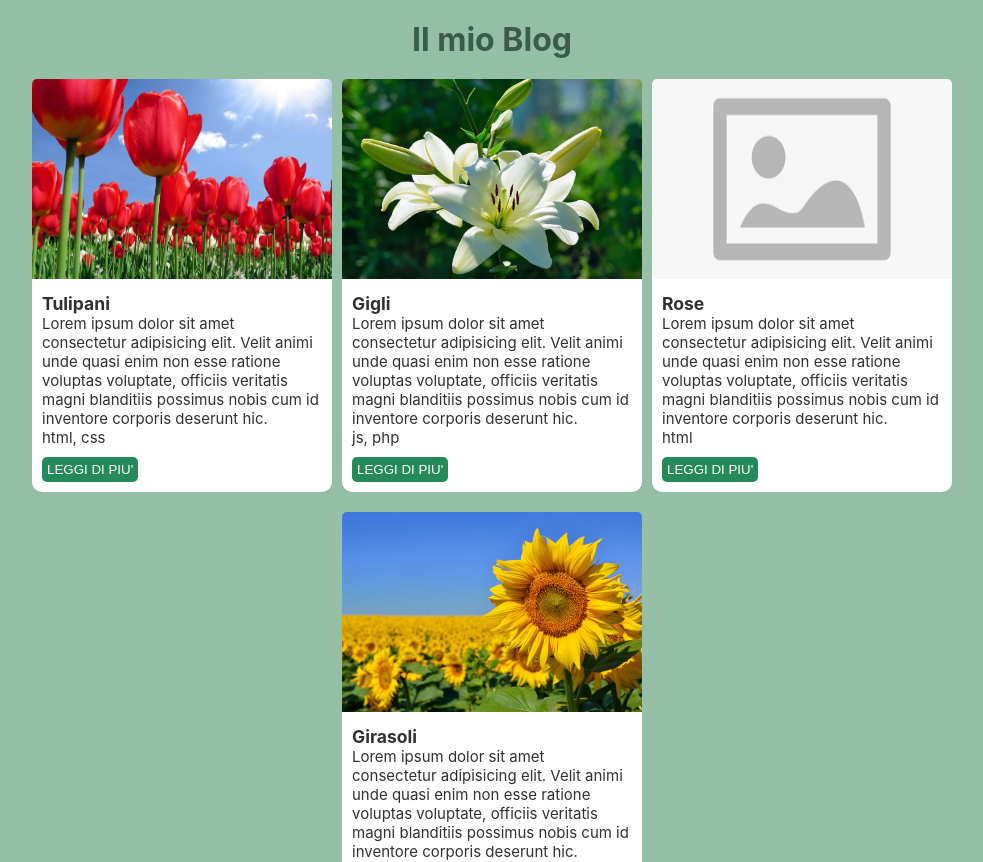
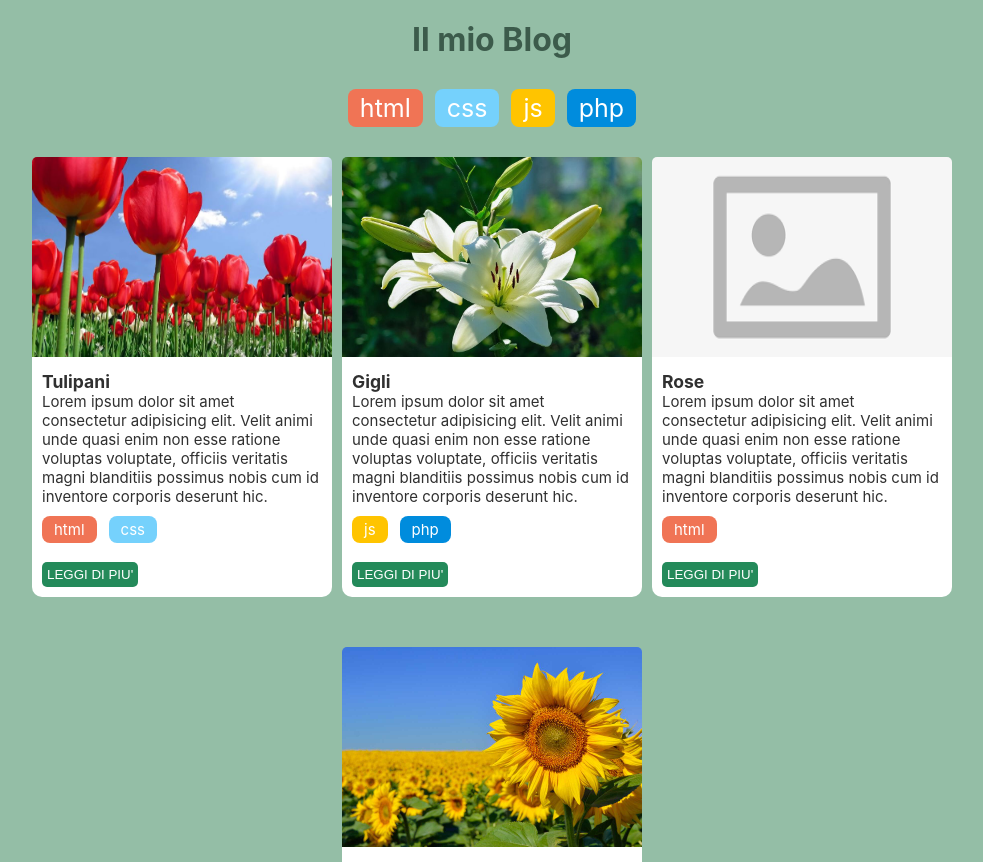
Before and after one commit to AriannaCristiani/react-props, a React (Vite) app: page / in a window 1280 px wide. Shown: the top 862 px of the page, without its empty margins (148-1131 px from the left). Built offline with nearby package versions, Linux system fonts and the light colour scheme.

Commit message:
correzione esercizio come da lezione

```diff
--- a/src/components/Card/Card.jsx
+++ b/src/components/Card/Card.jsx
@@ -1,19 +1,22 @@
 import style from './Card.module.css'
 import placeHolderSrc from '../../assets/placeholder.png'
+import Tags from '../Tags/Tags';
 
-export default function Card(props) {
+export default function Card({ post = {} }) {
     //console.log('card props:', props)
-    const tags = props.tags ? props.tags.join(', ') : '';
+
+    const { id, title, image, content, tags, published } = post
+
 
     return (
         <div className={style.card}>
             <figure className={style.figure}>
-                <img className={style.image} src={props.image || placeHolderSrc} alt="" />
+                <img className={style.image} src={image || placeHolderSrc} alt="" />
             </figure>
             <div className={style.body}>
-                <h3>{props.title}</h3>
-                <p>{props.content}</p>
-                <a href="#">{tags}</a>
+                <h3>{title}</h3>
+                <p>{content}</p>
+                <Tags tags={tags} />
                 <br />
                 <button className="btn">LEGGI DI PIU'</button>
             </div>
--- a/src/components/Card/Card.module.css
+++ b/src/components/Card/Card.module.css
@@ -3,6 +3,7 @@
     border-radius: 10px;
     font-size: 15px;
     color: rgb(48, 48, 48);
+    margin-top: 30px;
 }
 
 .card:hover {
--- a/src/components/Main/Main.jsx
+++ b/src/components/Main/Main.jsx
@@ -1,21 +1,40 @@
 import Card from "../Card/Card"
 import posts from '../../posts.jsx'
+import Tags from '../Tags/Tags.jsx'
 
 console.log(posts.published)
 
 
 export default function Main() {
 
-    const publishedPosts = posts.filter((post) => post.published === true)
+    const publishedPosts = posts.filter((post) => post.published)
+    const tags = []
+
+    posts.forEach(post => {
+
+        const postTags = post.tags
+        console.log(postTags)
+
+        postTags.forEach((tag) => {
+            if (!tags.includes(tag)) {
+                tags.push(tag)
+            }
+        })
+
+    })
+
 
     return (
         <main>
             <section>
+                <div className="container list">
+                    <Tags tags={tags} />
+                </div>
                 <div className="container">
                     <div className="row">
                         {publishedPosts.map((post) => (
                             <div key={post.id} className="col">
-                                <Card image={post.image} title={post.title} content={post.content} tags={post.tags} />
+                                <Card post={post} />
                             </div>
                         ))}
                     </div>
--- /dev/null
+++ b/src/components/Tags/Tags.jsx
@@ -0,0 +1,13 @@
+import style from './Tags.module.css'
+
+
+export default function Tags({ className, tags = [] }) {
+
+    return (
+        <ul className={`${style.tags} ${className}`}>
+            {tags.map((tag) => (
+                <li className={`${style.item} ${style[tag]}`} key={tag}>{tag}</li>
+            ))}
+        </ul>
+    )
+}
--- /dev/null
+++ b/src/components/Tags/Tags.module.css
@@ -0,0 +1,35 @@
+.tags {
+    display: flex;
+    flex-wrap: wrap;
+    gap: 12px;
+    align-items: center;
+    margin-top: 10px;
+}
+
+.item {
+    color: white;
+    border-radius: 8px;
+    padding: 4px 12px;
+    text-align: center;
+    cursor: pointer;
+}
+
+.item:hover {
+    opacity: 70%;
+}
+
+.html {
+    background-color: rgb(240, 116, 85);
+}
+
+.js {
+    background-color: rgb(255, 196, 0);
+}
+
+.css {
+    background-color: rgb(117, 209, 252);
+}
+
+.php {
+    background-color: rgb(0, 140, 221);
+}
--- a/src/index.css
+++ b/src/index.css
@@ -17,6 +17,18 @@ body {
 a {
   text-decoration: none;
   color: unset;
+}
+
+ul,
+ol {
+  list-style: none;
+}
+
+.list {
+  display: flex;
+  justify-content: center;
+  gap: 20px;
+  font-size: 25px;
 }
 
 img {
@@ -47,7 +59,7 @@ img {
   padding: 5px 5px;
   border: none;
   border-radius: 5px;
-  margin: 10px 0px 10px 0px;
+  margin: 0px 0px 10px 0px;
   cursor: pointer;
 }
 
```
Also changed, not shown: src/components/Main/Main.module.css (deleted).
